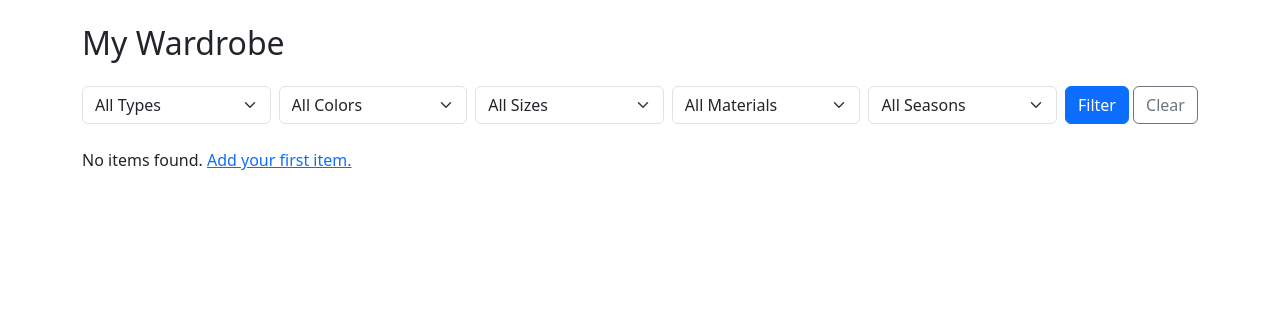
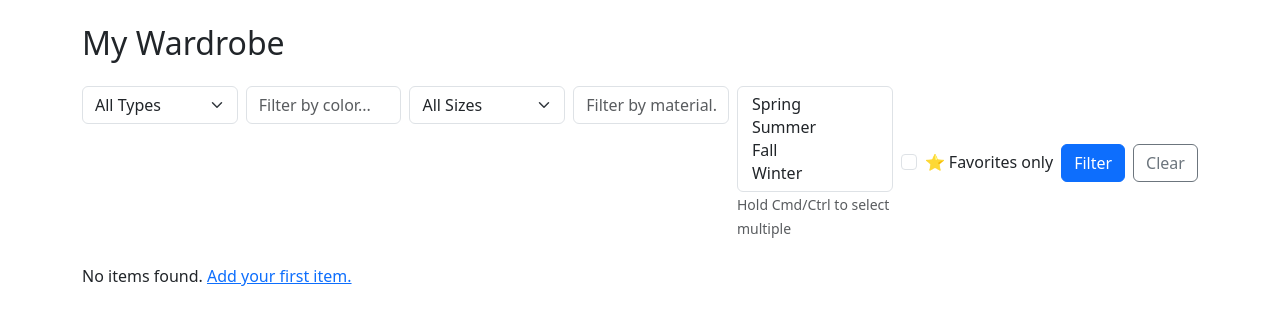
Before and after one commit to DemeedS/digital-wardrobe-project, a Flask app: page / in a window 1280 px wide. Shown: the part 56-381 px from the top of the page. Run offline with Flask 3, Linux system fonts and the light colour scheme; the visitor is signed in with stand-in values (Sample User, id 1); data that the repository does not hold is empty.

Commit message:
add custom filters, multi-season select, and favorites filter

```diff
--- a/app/routes/wardrobe.py
+++ b/app/routes/wardrobe.py
@@ -1,5 +1,6 @@
 from flask import Blueprint, render_template, redirect, url_for, flash, request
 from flask_login import login_required, current_user
+from sqlalchemy import or_
 from app import db
 from app.models import ClothingItem
 
@@ -14,36 +15,44 @@ def dashboard():
     color_filter = request.args.get('color')
     size_filter = request.args.get('size')
     material_filter = request.args.get('material')
-    season_filter = request.args.get('season')
+    season_filters = request.args.getlist('season')
+    favorite_filter = request.args.get('favorite')
 
     if type_filter:
-        query = query.filter_by(type=type_filter)
+        query = query.filter(ClothingItem.type.ilike(f'%{type_filter}%'))
     if color_filter:
-        query = query.filter_by(color=color_filter)
+        query = query.filter(ClothingItem.color.ilike(f'%{color_filter}%'))
     if size_filter:
         query = query.filter_by(size=size_filter)
     if material_filter:
-        query = query.filter_by(material=material_filter)
-    if season_filter:
-        query = query.filter_by(season=season_filter)
+        query = query.filter(ClothingItem.material.ilike(f'%{material_filter}%'))
+    if season_filters:
+        query = query.filter(or_(*[ClothingItem.season.ilike(f'%{s}%') for s in season_filters]))
+    if favorite_filter:
+        query = query.filter_by(favorite=True)
 
     items = query.all()
 
-    user_colors = db.session.query(ClothingItem.color).filter_by(user_id=current_user.id).distinct().all()
-    user_colors = sorted([c[0] for c in user_colors if c[0]])
-
-    user_materials = db.session.query(ClothingItem.material).filter_by(user_id=current_user.id).distinct().all()
-    user_materials = sorted([m[0] for m in user_materials if m[0]])
+    user_types = sorted(set(i.type for i in ClothingItem.query.filter_by(user_id=current_user.id).all() if i.type))
+    user_colors = sorted(set(i.color for i in ClothingItem.query.filter_by(user_id=current_user.id).all() if i.color))
+    user_materials = sorted(set(i.material for i in ClothingItem.query.filter_by(user_id=current_user.id).all() if i.material))
+    user_seasons = sorted(set(
+        s.strip() for i in ClothingItem.query.filter_by(user_id=current_user.id).all()
+        for s in i.season.split(',') if s.strip()
+    ))
 
     return render_template('dashboard.html', items=items,
-    type_filter=type_filter,
-    color_filter=color_filter,
-    size_filter=size_filter,
-    material_filter=material_filter,
-    season_filter=season_filter,
-    user_colors=user_colors,
-    user_materials=user_materials
-)
+        type_filter=type_filter,
+        color_filter=color_filter,
+        size_filter=size_filter,
+        material_filter=material_filter,
+        season_filters=season_filters,
+        favorite_filter=favorite_filter,
+        user_types=user_types,
+        user_colors=user_colors,
+        user_materials=user_materials,
+        user_seasons=user_seasons
+    )
 
 @wardrobe.route('/favorite/<int:item_id>', methods=['POST'])
 @login_required
@@ -66,13 +75,33 @@ def favorites():
 @login_required
 def add_item():
     if request.method == 'POST':
+        type_val = request.form.get('type')
+        if type_val == 'Other':
+            type_val = request.form.get('type_custom', '').strip().title()
+
+        color_val = request.form.get('color')
+        if color_val == 'Other':
+            color_val = request.form.get('color_custom', '').strip().title()
+
+        material_val = request.form.get('material')
+        if material_val == 'Other':
+            material_val = request.form.get('material_custom', '').strip().title()
+
+        seasons = request.form.getlist('season')
+        if 'Other' in seasons:
+            seasons.remove('Other')
+            custom_season = request.form.get('season_custom', '').strip().title()
+            if custom_season:
+                seasons.append(custom_season)
+        season_val = ', '.join(seasons)
+
         item = ClothingItem(
-            type=request.form.get('type'),
-            color=request.form.get('color', '').strip().title(),
+            type=type_val,
+            color=color_val,
             size=request.form.get('size'),
-            material=request.form.get('material') if request.form.get('material') != 'Other' else request.form.get('material_custom', '').strip().title(),
+            material=material_val,
             brand=request.form.get('brand'),
-            season=request.form.get('season'),
+            season=season_val,
             favorite=True if request.form.get('favorite') else False,
             user_id=current_user.id
         )
@@ -90,12 +119,32 @@ def edit_item(item_id):
         flash('You do not have permission to edit this item.')
         return redirect(url_for('wardrobe.dashboard'))
     if request.method == 'POST':
-        item.type = request.form.get('type')
-        item.color = request.form.get('color', '').strip().title()
+        type_val = request.form.get('type')
+        if type_val == 'Other':
+            type_val = request.form.get('type_custom', '').strip().title()
+
+        color_val = request.form.get('color')
+        if color_val == 'Other':
+            color_val = request.form.get('color_custom', '').strip().title()
+
+        material_val = request.form.get('material')
+        if material_val == 'Other':
+            material_val = request.form.get('material_custom', '').strip().title()
+
+        seasons = request.form.getlist('season')
+        if 'Other' in seasons:
+            seasons.remove('Other')
+            custom_season = request.form.get('season_custom', '').strip().title()
+            if custom_season:
+                seasons.append(custom_season)
+        season_val = ', '.join(seasons)
+
+        item.type = type_val
+        item.color = color_val
         item.size = request.form.get('size')
-        item.material = request.form.get('material') if request.form.get('material') != 'Other' else request.form.get('material_custom', '').strip().title()
+        item.material = material_val
         item.brand = request.form.get('brand')
-        item.season = request.form.get('season')
+        item.season = season_val
         item.favorite = True if request.form.get('favorite') else False
         db.session.commit()
         flash('Item updated!')
--- a/app/templates/dashboard.html
+++ b/app/templates/dashboard.html
@@ -5,64 +5,101 @@
 <!-- FILTER FORM -->
 <form method="GET" action="{{ url_for('wardrobe.dashboard') }}" class="mb-4">
     <div class="row g-2">
+
+        <!-- TYPE FILTER -->
         <div class="col">
             <select name="type" class="form-select">
                 <option value="">All Types</option>
-                <option value="Shirt" {% if type_filter == 'Shirt' %}selected{% endif %}>Shirt</option>
-                <option value="Pants" {% if type_filter == 'Pants' %}selected{% endif %}>Pants</option>
-                <option value="Shoes" {% if type_filter == 'Shoes' %}selected{% endif %}>Shoes</option>
-                <option value="Hat" {% if type_filter == 'Hat' %}selected{% endif %}>Hat</option>
-                <option value="Jacket" {% if type_filter == 'Jacket' %}selected{% endif %}>Jacket</option>
-                <option value="Socks" {% if type_filter == 'Socks' %}selected{% endif %}>Socks</option>
+                {% set preset_types = ['Shirt', 'Pants', 'Shoes', 'Hat', 'Jacket', 'Socks', 'Dress'] %}
+                {% for t in preset_types %}
+                    <option value="{{ t }}" {% if type_filter == t %}selected{% endif %}>{{ t }}</option>
+                {% endfor %}
+                {% for t in user_types %}
+                    {% if t not in preset_types %}
+                        <option value="{{ t }}" {% if type_filter == t %}selected{% endif %}>{{ t }} (custom)</option>
+                    {% endif %}
+                {% endfor %}
             </select>
         </div>
+
+        <!-- COLOR FILTER -->
         <div class="col">
-            <select name="color" class="form-select">
-                <option value="">All Colors</option>
-                <option value="Black" {% if color_filter == 'Black' %}selected{% endif %}>Black</option>
-                <option value="White" {% if color_filter == 'White' %}selected{% endif %}>White</option>
-                <option value="Blue" {% if color_filter == 'Blue' %}selected{% endif %}>Blue</option>
-                <option value="Red" {% if color_filter == 'Red' %}selected{% endif %}>Red</option>
-                <option value="Green" {% if color_filter == 'Green' %}selected{% endif %}>Green</option>
-                <option value="Grey" {% if color_filter == 'Grey' %}selected{% endif %}>Grey</option>
-            </select>
+            <input type="text" name="color" class="form-control" placeholder="Filter by color..."
+                value="{{ color_filter or '' }}" list="color-options">
+            <datalist id="color-options">
+                {% set preset_colors = ['Black', 'White', 'Blue', 'Red', 'Green', 'Grey', 'Brown', 'Beige', 'Navy', 'Pink'] %}
+                {% for c in preset_colors %}
+                    <option value="{{ c }}">
+                {% endfor %}
+                {% for c in user_colors %}
+                    {% if c not in preset_colors %}
+                        <option value="{{ c }}">
+                    {% endif %}
+                {% endfor %}
+            </datalist>
         </div>
+
+        <!-- SIZE FILTER -->
         <div class="col">
             <select name="size" class="form-select">
                 <option value="">All Sizes</option>
-                <option value="XS" {% if size_filter == 'XS' %}selected{% endif %}>XS</option>
-                <option value="S" {% if size_filter == 'S' %}selected{% endif %}>S</option>
-                <option value="M" {% if size_filter == 'M' %}selected{% endif %}>M</option>
-                <option value="L" {% if size_filter == 'L' %}selected{% endif %}>L</option>
-                <option value="XL" {% if size_filter == 'XL' %}selected{% endif %}>XL</option>
+                {% for s in ['XS', 'S', 'M', 'L', 'XL', 'XXL'] %}
+                    <option value="{{ s }}" {% if size_filter == s %}selected{% endif %}>{{ s }}</option>
+                {% endfor %}
             </select>
         </div>
+
+        <!-- MATERIAL FILTER -->
         <div class="col">
-            <select name="material" class="form-select">
-                <option value="">All Materials</option>
-                <option value="Cotton" {% if material_filter == 'Cotton' %}selected{% endif %}>Cotton</option>
-                <option value="Wool" {% if material_filter == 'Wool' %}selected{% endif %}>Wool</option>
-                <option value="Polyester" {% if material_filter == 'Polyester' %}selected{% endif %}>Polyester</option>
-                <option value="Leather" {% if material_filter == 'Leather' %}selected{% endif %}>Leather</option>
-                <option value="Denim" {% if material_filter == 'Denim' %}selected{% endif %}>Denim</option>
+            <input type="text" name="material" class="form-control" placeholder="Filter by material..."
+                value="{{ material_filter or '' }}" list="material-options">
+            <datalist id="material-options">
+                {% set preset_materials = ['Cotton', 'Wool', 'Polyester', 'Leather', 'Denim', 'Silk', 'Linen', 'Nylon', 'Cashmere'] %}
+                {% for m in preset_materials %}
+                    <option value="{{ m }}">
+                {% endfor %}
+                {% for m in user_materials %}
+                    {% if m not in preset_materials %}
+                        <option value="{{ m }}">
+                    {% endif %}
+                {% endfor %}
+            </datalist>
+        </div>
+
+        <!-- SEASON FILTER - multi select dropdown -->
+        <div class="col">
+            <select name="season" class="form-select" multiple size="4">
+                {% set preset_seasons = ['Spring', 'Summer', 'Fall', 'Winter'] %}
+                {% for s in preset_seasons %}
+                    <option value="{{ s }}" {% if s in (season_filters or []) %}selected{% endif %}>{{ s }}</option>
+                {% endfor %}
+                {% for s in user_seasons %}
+                    {% if s not in preset_seasons %}
+                        <option value="{{ s }}" {% if s in (season_filters or []) %}selected{% endif %}>{{ s }} (custom)</option>
+                    {% endif %}
+                {% endfor %}
             </select>
+            <small class="text-muted">Hold Cmd/Ctrl to select multiple</small>
         </div>
-        <div class="col">
-            <select name="season" class="form-select">
-                <option value="">All Seasons</option>
-                <option value="Spring" {% if season_filter == 'Spring' %}selected{% endif %}>Spring</option>
-                <option value="Summer" {% if season_filter == 'Summer' %}selected{% endif %}>Summer</option>
-                <option value="Fall" {% if season_filter == 'Fall' %}selected{% endif %}>Fall</option>
-                <option value="Winter" {% if season_filter == 'Winter' %}selected{% endif %}>Winter</option>
-            </select>
+
+        <!-- FAVORITE FILTER -->
+        <div class="col-auto d-flex align-items-center">
+            <div class="form-check">
+                <input type="checkbox" name="favorite" value="1" class="form-check-input" id="favorite_filter"
+                    {% if favorite_filter %}checked{% endif %}>
+                <label class="form-check-label" for="favorite_filter">⭐ Favorites only</label>
+            </div>
         </div>
-        <div class="col-auto">
+
+        <div class="col-auto d-flex align-items-center gap-2">
             <button type="submit" class="btn btn-primary">Filter</button>
             <a href="{{ url_for('wardrobe.dashboard') }}" class="btn btn-outline-secondary">Clear</a>
         </div>
+
     </div>
 </form>
 
+<!-- ITEMS TABLE -->
 {% if items %}
 <table class="table table-striped">
     <thead>
@@ -107,4 +144,5 @@
 {% else %}
 <p>No items found. <a href="{{ url_for('wardrobe.add_item') }}">Add your first item.</a></p>
 {% endif %}
+
 {% endblock %}
```
Also changed, not shown: app/templates/add_item.html (+49 -11 lines).
